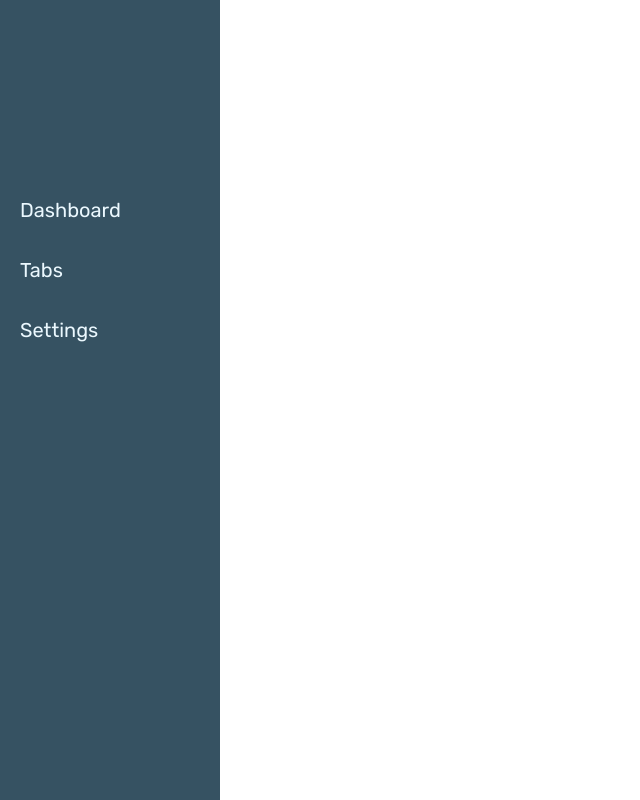
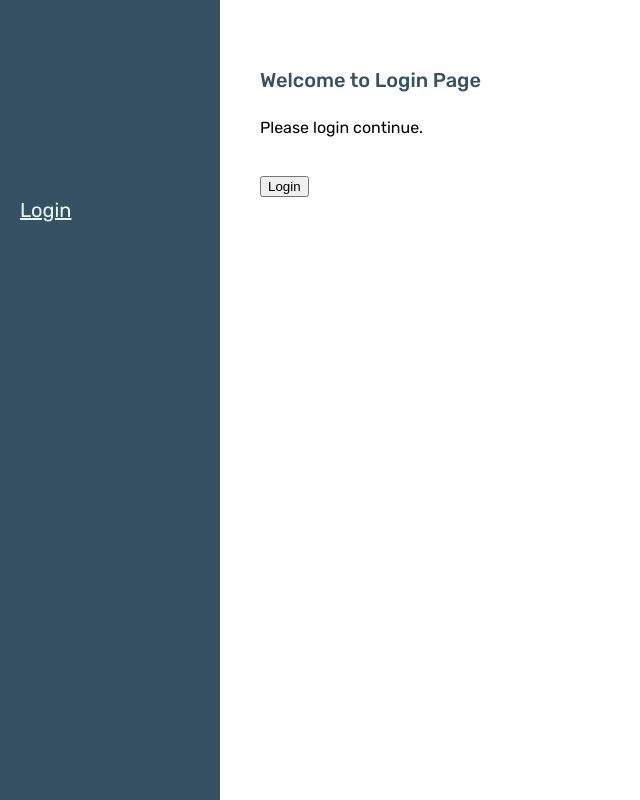
Before and after one commit to phucdo2601/LearnReactjsWithTypescript, a React (Create React App) app: page /login in a window 1280 px wide. Shown: the top 800 px of the page, without its empty margins (0-640 px from the left). Built offline with nearby package versions, Linux system fonts and the light colour scheme.

Commit message:
basic authenticate on react-router-v6 b01 -save token on localStoage

```diff
--- a/src/RoutePages.tsx
+++ b/src/RoutePages.tsx
@@ -7,20 +7,22 @@ import Tabs from './components/Tabs'
 import Tab1 from './components/Tab1';
 import Tab2 from './components/Tab2';
 import Tab3 from './components/Tab3';
+import Login from './components/Login';
+import ProtectedRoutes from './components/ProtectedRoutes';
+import PublicRoute from './components/PublicRoute';
 
 const RoutePages = () => {
   return (
     <>
       <div>
         <Routes>
+          <Route path="/" element={<ProtectedRoutes />}>
             <Route path="/" element={<InnerContent />} >
               {/* Cach 1: thong thuong dung tu khoa index de chuyen huong nhung phan tu mac dinh ko nhap vao  */}
               {/* <Route index element={<Dashboard />} /> */}
               {/* Cach 2: dung Navigate de chuyen huong thang de route da dc khai bao  */}
               <Route path="/" element={<Navigate replace to="dashboard" />} />
               <Route path="dashboard" element={<Dashboard />} />
-
-
               <Route path="tabs" element={<Tabs />} >
                 <Route path="/tabs" element={<Navigate replace to="tab1" />} />
                 <Route path="tab1" element={<Tab1 />} />
@@ -29,8 +31,11 @@ const RoutePages = () => {
               </Route>
               <Route path="settings" element={<Settings />} />
             </Route>
+          </Route>
 
-
+          <Route path="login" element={<PublicRoute />}>
+            <Route path="/login" element={<Login />} />
+          </Route >
 
         </Routes>
       </div>
--- /dev/null
+++ b/src/components/Login.tsx
@@ -0,0 +1,24 @@
+import React from 'react'
+import { useNavigate } from 'react-router-dom'
+
+const Login = () => {
+
+    const navigate = useNavigate();
+
+    const login = () => {
+        localStorage.setItem("user", "true")
+        navigate("/dashboard")
+    }
+
+    return (
+        <>
+            <div className="login">
+                <h2>Welcome to Login Page</h2>
+                <p>Please login continue.</p>
+                <button className="" onClick={login}>Login</button>
+            </div>
+        </>
+    )
+}
+
+export default Login
--- /dev/null
+++ b/src/components/ProtectedRoutes.tsx
@@ -0,0 +1,22 @@
+import React from 'react'
+import { Navigate, Outlet } from 'react-router-dom';
+
+const useAuth = () => {
+    //we can use from actual server, context, localStorage
+    const user = localStorage.getItem("user");
+    if (user) {
+        return true;
+    } else {
+        return false;
+    }
+
+}
+
+const ProtectedRoutes = (props: any) => {
+
+    const auth = useAuth();
+
+    return auth ? <Outlet /> : <Navigate to="/login" />;
+}
+
+export default ProtectedRoutes
--- /dev/null
+++ b/src/components/PublicRoute.tsx
@@ -0,0 +1,21 @@
+import React from 'react'
+import { Navigate, Outlet } from 'react-router-dom';
+
+const useAuth = () => {
+    //we can use from actual server, context, localStorage
+    const user = localStorage.getItem("user");
+    if (user) {
+        return true;
+    } else {
+        return false;
+    }
+
+}
+
+const PublicRoute = (props: any) => {
+    const auth = useAuth();
+    return auth ? <Navigate to="/dashboard" /> : <Outlet />
+
+}
+
+export default PublicRoute
--- a/src/components/Sidebar.tsx
+++ b/src/components/Sidebar.tsx
@@ -1,18 +1,51 @@
 import React from 'react'
-import { NavLink, useLocation } from 'react-router-dom';
+import { NavLink, useLocation, useNavigate } from 'react-router-dom';
 import "../../src/style.css";
 
 const Sidebar = () => {
+    const useAuth = () => {
+        //we can use from actual server, context, localStorage
+        const user = localStorage.getItem("user");
+        if (user) {
+            return true;
+        } else {
+            return false;
+        }
+
+    }
+
+    const user = useAuth();
 
     const location = useLocation();
+    const navigate = useNavigate();
+
+    const logoutFunc = () => {
+        localStorage.removeItem("user");
+        navigate("/login");
+    }
 
     return (
         <>
             <div className="sidebar">
                 <div className="sidebar__items">
-                    <NavLink to="/dashboard" className={location.pathname === '/dashboard' ? "sidebar_active" : ""}>Dashboard</NavLink>
-                    <NavLink to="/tabs" className={location.pathname.includes("/tabs") ? "sidebar_active" : ""}>Tabs</NavLink>
-                    <NavLink to="/settings" className={location.pathname === '/settings' ? "sidebar_active" : ""}>Settings</NavLink>
+
+                    {
+                        user && <>
+                            <NavLink to="/dashboard" className={location.pathname === '/dashboard' ? "sidebar_active" : ""}>Dashboard</NavLink>
+                            <NavLink to="/tabs" className={location.pathname.includes("/tabs") ? "sidebar_active" : ""}>Tabs</NavLink>
+                            <NavLink to="/settings" className={location.pathname === '/settings' ? "sidebar_active" : ""}>Settings</NavLink>
+                            {
+                                location.pathname !== "/login" && <button onClick={logoutFunc}>Logout</button>
+                            }
+                        </>
+                    }
+
+                    {
+                        !user && <>
+                            <NavLink to="/login" className={location.pathname === '/login' ? "sidebar_active" : ""}>Login</NavLink>
+                        </>
+                    }
+
                 </div>
             </div>
         </>
--- a/src/style.css
+++ b/src/style.css
@@ -190,6 +190,19 @@ h2 {
     font-weight: 500;
 }
 
+.login {
+    padding-top : 70px;
+    padding-left: 40px;
+}
+
+.login button {
+    margin-top: 40px;
+}
+
+.login p {
+    margin-top: 30px;
+}
+
 .tab_inactive {
     color: #A2A2A2;
 
```
Lines whose indentation alone changed are shown as unchanged.
